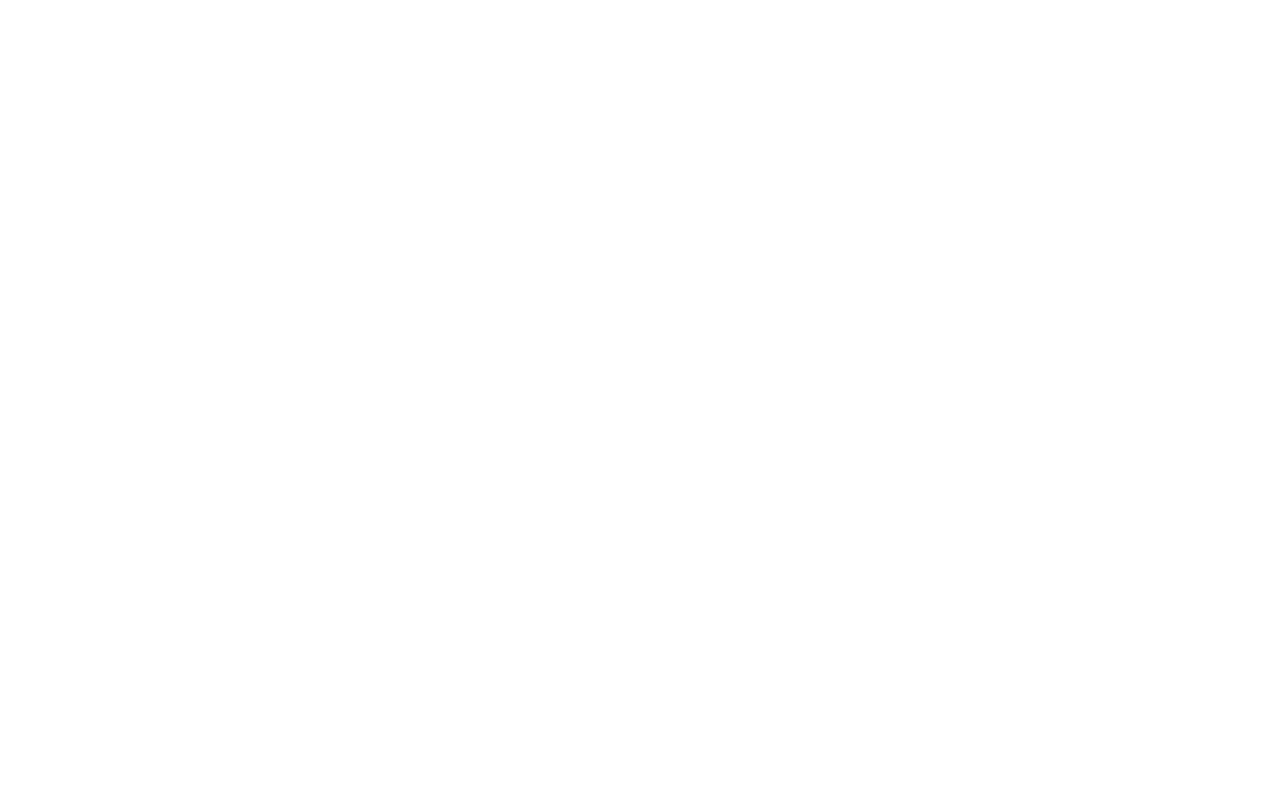
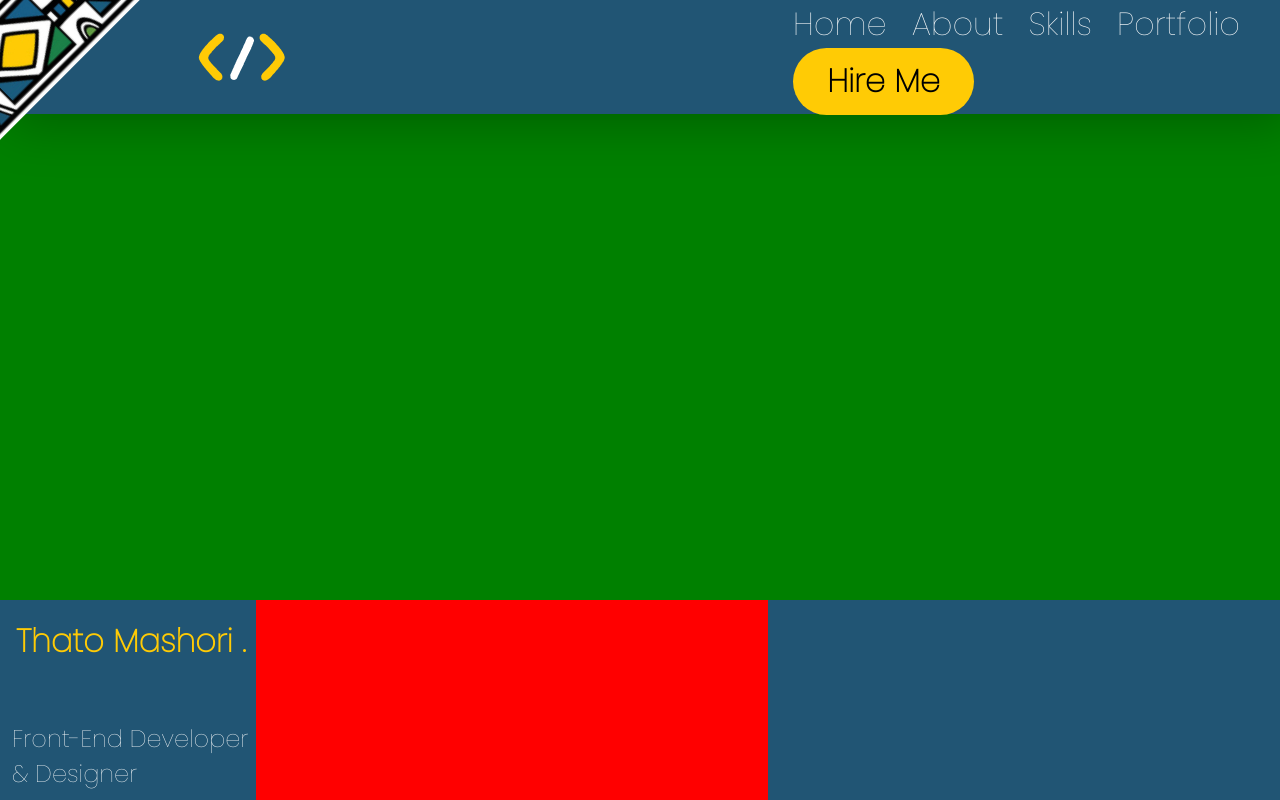
Before and after one commit to THATOMAS/Portfolio, a React (Create React App) app: page /Hire-me in a window 1280 px wide. Before the commit this address had no page. Built offline with nearby package versions, Linux system fonts and the light colour scheme.

Commit message:
placed all containers on the page and created the footer at the bottom of the page

```diff
--- a/src/Links.js
+++ b/src/Links.js
@@ -21,14 +21,14 @@
     path: "/Portfolio",
     cName: "link",
   },
-  {
-    name: "Contact",
-    path: "/Contact",
-    cName: "link",
-  },
+  // {
+  //   name: "Contact",
+  //   path: "/Contact",
+  //   cName: "link",
+  // },
   {
     name: "Hire Me",
-    path: "/Contact",
+    path: "/Hire-me",
     cName: "link hire-me",
   },
 ];
--- a/src/Projects.js
+++ b/src/Projects.js
@@ -3,36 +3,48 @@
 const Projects = [
   {
     id: 1,
+    name:'Resturant Menu',
+    info:"This is a menu app with functional buttons that filter as you click .",
     img: require("./assets/Portfolio/menu.png"),
     category: "React",
     cName: "single-project",
   },
   {
     id: 2,
+    name:'Reviews',
+    info:'This is a reviews app that slides left and right and it also has a suprise me button  ',
     img: require("./assets/Portfolio/reviews.png"),
     category: "React",
     cName: "single-project",
   },
   {
     id: 3,
+    name:'Slider',
+    info:'This is a slider app that slides reviews and does so impulsively when you dont clickon the buttons',
     img: require("./assets/Portfolio/slider.png"),
     category: "React",
     cName: "single-project",
   },
   {
     id: 4,
+    name:'Tabs',
+    info:'This a tab app that lets you render different info as you click on the buttons.',
     img: require("./assets/Portfolio/tabs.png"),
     category: "React",
     cName: "single-project",
   },
   {
     id: 5,
+    info:'Thisis a tours guide app that lets pick whichever tour you want,if not you can pass on to the next one',
+    name:'Tours',
     img: require("./assets/Portfolio/tours.png"),
     category: "React",
     cName: "single-project",
   },
   {
     id: 6,
+    name:'Exercise Tracker',
+    info:'this is a fully functional app with a backend ,that lets you record data and request it by viewing your exercise history on particular days. ',
     img: require("./assets/Portfolio/tracker.png"),
     category: "Mern",
     cName: "single-project",
--- a/src/index.css
+++ b/src/index.css
@@ -25,7 +25,6 @@
   height: 14.304vh;
   left: 0px;
   top: 0px;
-
   display: flex;
   flex-direction: row;
   justify-content: baseline;
@@ -405,3 +404,34 @@
   flex-wrap:wrap;
   margin-top:5em ;
 }
+
+
+#info-box{
+  height: 100vh;
+  width: 100vw;
+  background: rgb(156, 155, 152);
+  font-size: 2em;
+  color: black;
+}
+
+/*Hire me page*/
+
+#hire-me-page{
+  display: flex;
+  flex-direction: column;
+  height: 100vh;
+  width: 100vw;
+}
+#contact-me-box{
+  display: flex;
+  height: 75vh;
+  width: 100vw;
+  background: green;
+}
+#hire-me-footer{
+  display: flex;
+  flex-direction: row;
+  height: 25vh;
+  width: 100vw;
+  background: #215574;
+}
--- a/src/index.js
+++ b/src/index.js
@@ -7,7 +7,7 @@
 import About from "./routes/About";
 import Skills from "./routes/Skills";
 import Portfolio from "./routes/Portfolio";
-import Contact from "./routes/Contact";
+import HireMe from "./routes/HireMe";
 import Home from "./routes/Home";
 const root = document.getElementById("root");
 
@@ -20,7 +20,7 @@
           <Route path="/About" element={<About />} />
           <Route path="/Skills" element={<Skills />} />
           <Route path="/Portfolio" element={<Portfolio />} />
-          <Route path="/Contact" element={<Contact />} />
+          <Route path="/Hire-me" element={<HireMe />} />
         </Route>
       </Routes>
     </Router>
--- a/src/routes/Contact.jsx
+++ /dev/null
@@ -1,12 +0,0 @@
-import React from 'react'
-
-const Contact = ()=>{
-    return(
-        <article className='single-page'>
-            <h1>Contact Page</h1>
-        </article>
-    )
-
-}
-
-export default Contact;
--- /dev/null
+++ b/src/routes/HireMe.jsx
@@ -0,0 +1,41 @@
+import React from 'react'
+
+const Contact = ()=>{
+    return(
+        <article id='hire-me-page'className='single-page'>
+
+            <div id='contact-me-box'>
+                <h2 id='i-hope-text'></h2>
+                <div id='contact-me-icons'></div>
+            </div>
+
+            <div id='hire-me-footer'>
+                <div style={{display:'flex',
+                    flexDirection:'column',
+                    alignItems:'flex-start',
+                    justifyContent:'center',
+                    height:'100%',
+                    width:'20vw',}}>
+                        <h3 style={{fontSize:'2em',color:'#FFCB05',marginLeft:'0.5em'}}>Thato Mashori .</h3>
+                        <p style={{fontSize:'1.5em',color:'white',marginLeft:'0.5em'}}>Front-End Developer & Designer</p>
+                </div>
+                <div style={{display:'flex',
+                    flexDirection:'column',
+                    alignItems:'flex-start',
+                    justifyContent:'center',
+                    height:'100%',
+                    width:'40vw',
+                    background:'red'
+
+                }}>
+
+                </div>
+
+            </div>
+
+        </article>
+    )
+
+}
+
+export default Contact;
--- a/src/routes/Portfolio.jsx
+++ b/src/routes/Portfolio.jsx
@@ -2,7 +2,10 @@
 import React ,{useState}from 'react'
 import Buttons from '../PortfolioButtons';
 import Projects from '../Projects'
+import InfoBox from '../InfoBox'
+
 const Portfolio = ()=>{
+
 
     const [projects,setProjects] = useState(Projects)
 
@@ -13,9 +16,8 @@
             setProjects(Projects)
             return
         }
+    }
 
-
-    }
 
     return(
         <article id='portfolio-page' className='single-page'>
@@ -36,7 +38,11 @@
                 {projects.map((project)=>{
 
                     return (
-                        <div key={project.id}
+                        <div id='project-box'>
+                        <p style={{fontSize:'2.5em',color:'black',fontWeight:"bold",margin:'1em',}}>{project.name}</p>
+
+                        <div
+                        key={project.id}
                         className={project.cName}
                         style={{height:'50vh',
                         width:'32vw',
@@ -46,10 +52,12 @@
                         backgroundRepeat:'no-repeat',
                         backgroundSize:'cover',
                         borderRadius:'0.5em',
-                        // border:'1px solid black'
+                        border:'5px solid #FFCB05',
+                        cursor:'pointer',
 
                         }}>
 
+                        </div>
                         </div>
                     )
                 })}
```
Also changed, not shown: src/InfoBox.js (added).
